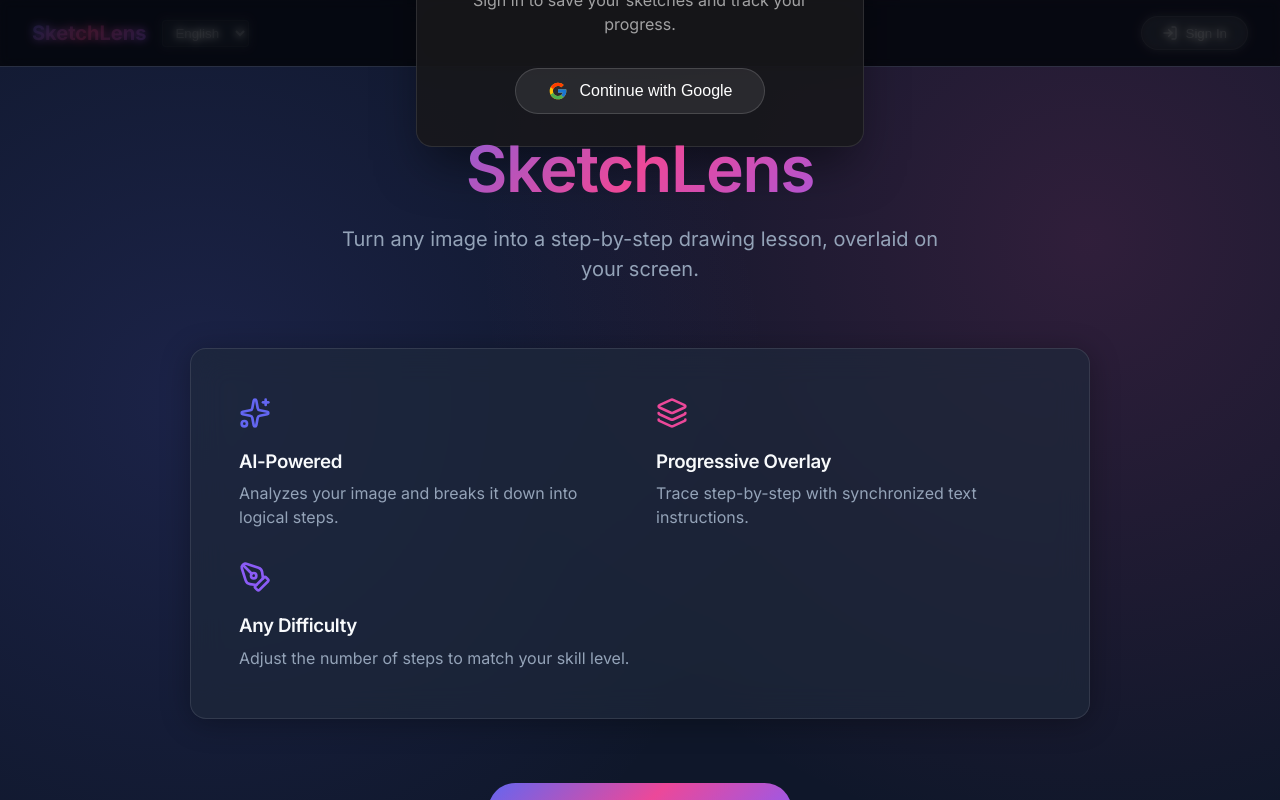
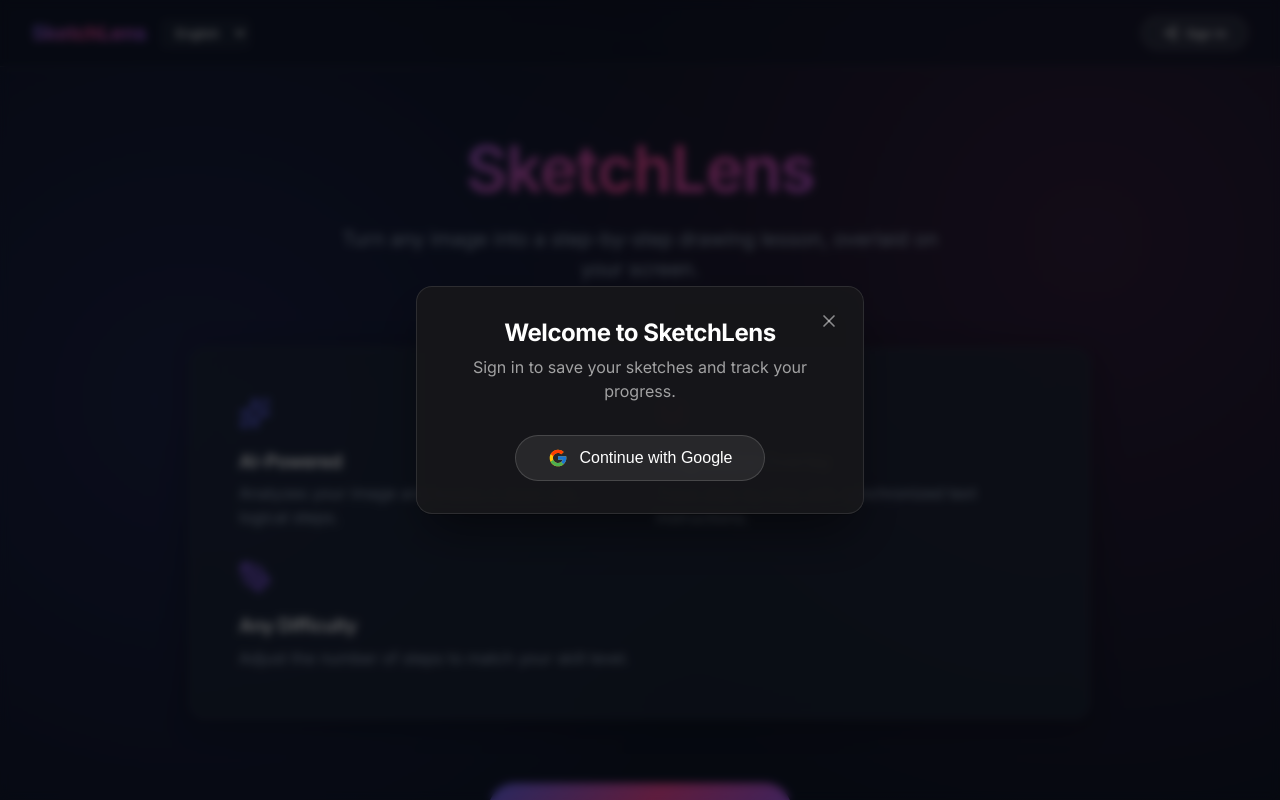
Before and after one commit to musman2403/sketchlens, a React (Vite) app: page / in a window 1280 px wide. Both pictures are taken after a click on the button "Sign In". Built offline with nearby package versions, Linux system fonts and the light colour scheme; no server answers.

Commit message:
fix: render AuthModal via React Portal to prevent css clipping from parent

```diff
--- a/src/components/AuthModal.jsx
+++ b/src/components/AuthModal.jsx
@@ -2,6 +2,7 @@
 import { useAuth } from '../context/AuthContext';
 import { X } from 'lucide-react';
 import { useState } from 'react';
+import { createPortal } from 'react-dom';
 
 export default function AuthModal({ isOpen, onClose }) {
   const { login } = useAuth();
@@ -48,11 +49,11 @@
     }
   });
 
-  return (
+  const modalContent = (
     <div style={{
       position: 'fixed',
       inset: 0,
-      zIndex: 50,
+      zIndex: 9999, // increased z-index to ensure it is above everything
       display: 'flex',
       alignItems: 'center',
       justifyContent: 'center',
@@ -133,4 +134,6 @@
       </div>
     </div>
   );
+
+  return typeof document !== 'undefined' ? createPortal(modalContent, document.body) : null;
 }
```
